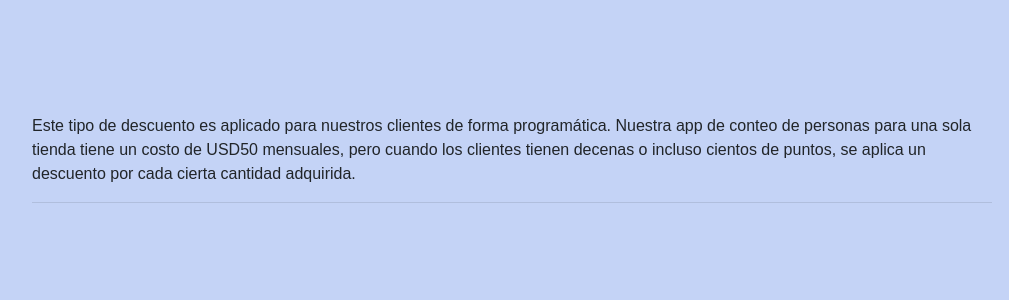
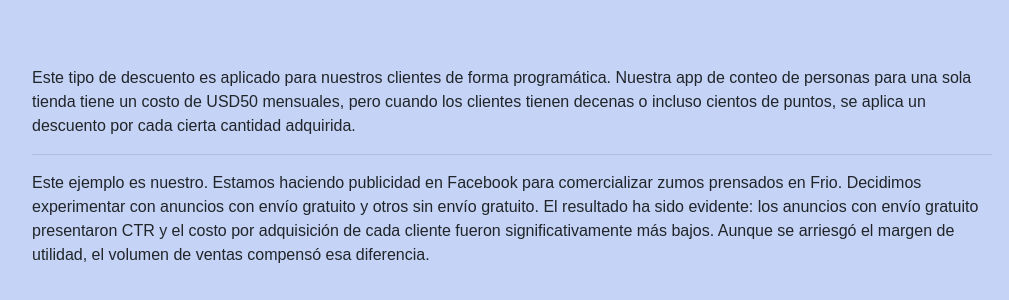
Before and after one commit to martinogi/repo, a plain HTML site: page merge.html in a window 1280 px wide. Shown: the part 234-534 px from the top of the page, without its empty margins (128-1137 px from the left). Drawn offline with Linux system fonts and the light colour scheme.

Commit message:
se regresa a la normalidad

```diff
--- a/merge.html
+++ b/merge.html
@@ -33,6 +33,12 @@
 					se aplica un descuento por cada cierta cantidad adquirida.
 				</p>
 				<hr>
+				<p>
+					Este ejemplo es nuestro. Estamos haciendo publicidad en Facebook para comercializar zumos prensados en Frio.
+					Decidimos experimentar con anuncios con envío gratuito y otros sin envío gratuito.
+					El resultado ha sido evidente: los anuncios con envío gratuito presentaron  CTR y el costo por adquisición de cada cliente fueron significativamente más bajos.
+					Aunque se arriesgó el margen de utilidad, el volumen de ventas compensó esa diferencia.
+				</p>
 			</div>
 		</div>
 	</div>
```
